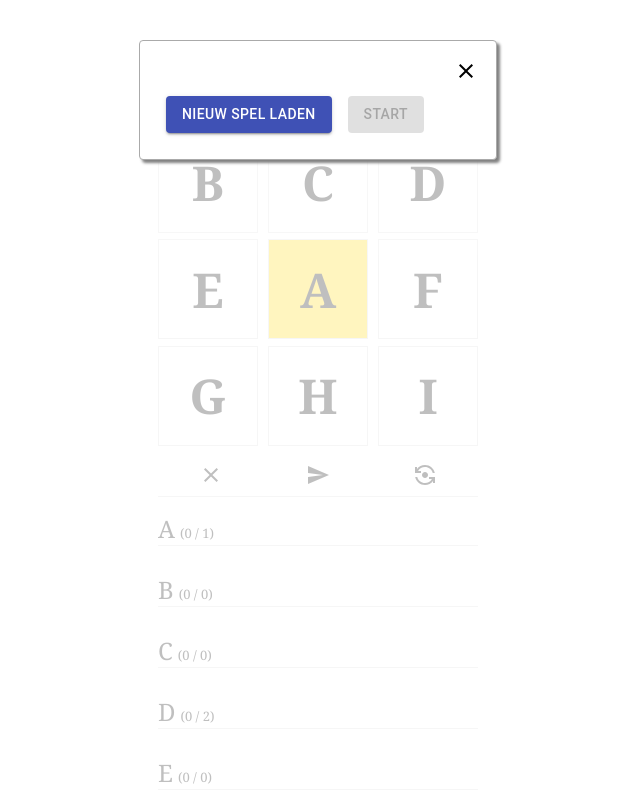
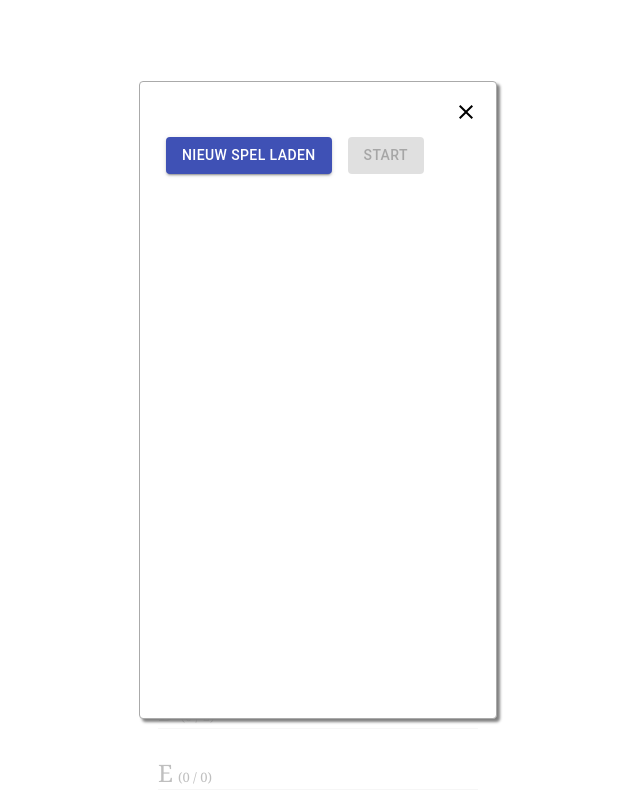
Before and after one commit to willemvlh/spelbij, a React (Create React App) app: page / in a window 1280 px wide. Both pictures are taken after a click on the icon 759 px from the left and 115 px from the top of the page. Shown: the top 800 px of the page, without its empty margins (322-962 px from the left). Built offline with nearby package versions, Linux system fonts and the light colour scheme.

Commit message:
fix modal more

```diff
--- a/src/components/Header/Modal.tsx
+++ b/src/components/Header/Modal.tsx
@@ -3,7 +3,14 @@ import Modal from "react-modal";
 import styles from "./Modal.module.css"
 import {CloseOutlined} from "@material-ui/icons";
 
-const SBModal: React.FC<{ isOpen: boolean, onRequestClose: () => void, shouldCloseOnOverlayClick?: boolean }> =
+interface ModalProps {
+    isOpen: boolean;
+    onRequestClose: () => void;
+    shouldCloseOnOverlayClick?: boolean;
+
+}
+
+const SBModal: React.FC<ModalProps> =
     ({shouldCloseOnOverlayClick = true, isOpen, onRequestClose, children}) => {
         return <Modal
             style={{
@@ -15,14 +22,16 @@ const SBModal: React.FC<{ isOpen: boolean, onRequestClose: () => void, shouldClo
                     padding: "18px",
                     boxShadow: "3px 3px 3px grey",
                     margin: "auto",
-                    bottom: "auto"
+                    maxHeight: "600px"
                 }
             }}
             shouldCloseOnOverlayClick={shouldCloseOnOverlayClick} ariaHideApp={false}
             onRequestClose={onRequestClose}
             isOpen={isOpen} shouldCloseOnEsc={true}>
             <div className={styles.content}>
-                {shouldCloseOnOverlayClick && <div style={{textAlign: "right"}} onClick={onRequestClose}><CloseOutlined/></div>}
+                <div style={{textAlign: "right", visibility: shouldCloseOnOverlayClick ? "initial" : "hidden"}}>
+                    <CloseOutlined onClick={onRequestClose} style={{cursor: "pointer"}}/>
+                </div>
                 {children}
             </div>
 
```
